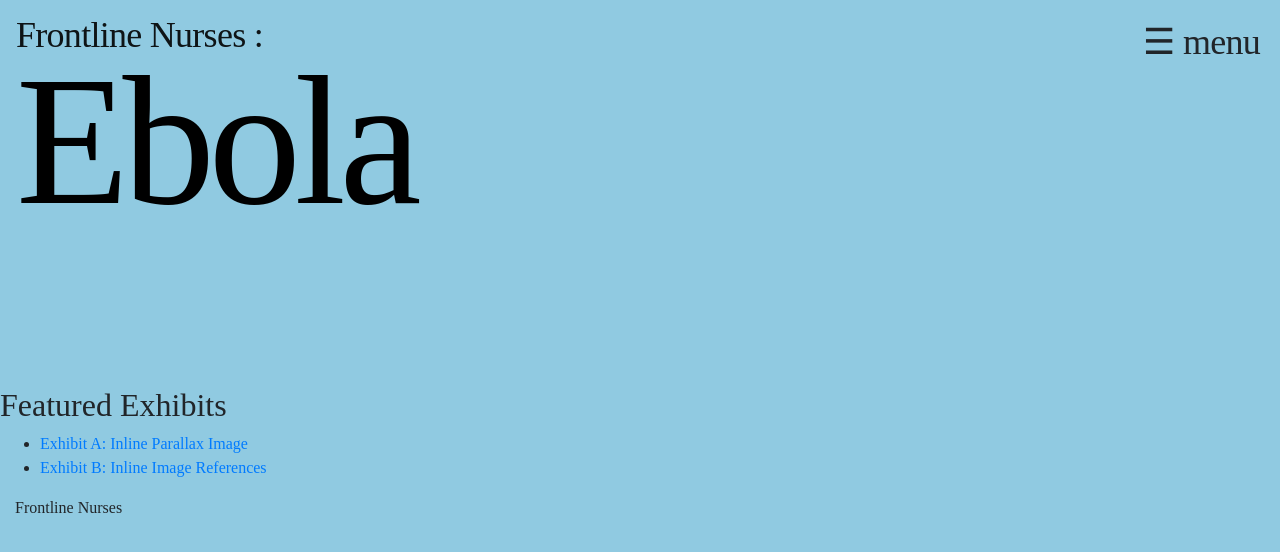
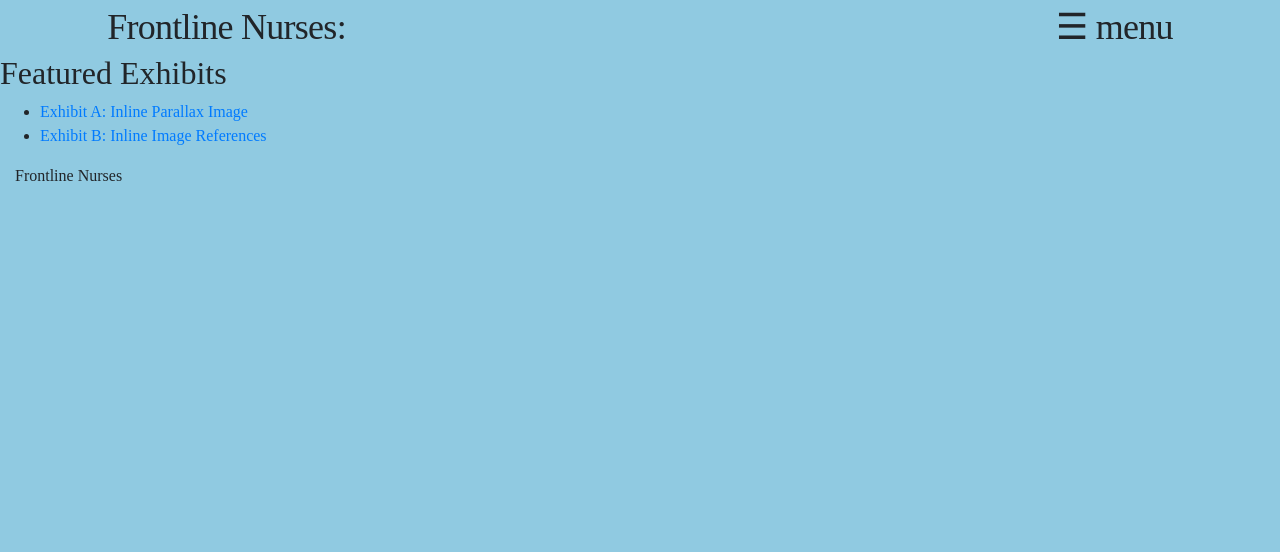
Before and after one commit to elotroalex/frontlines, a Jekyll site: the page built from pages/exhibits.md, in a window 1280 px wide. Shown: the top 552 px of the page. Built offline with Jekyll 4.4.1, drawn with Linux system fonts in a browser that asks for light colours; some web fonts are replaced.

Commit message:
incorporated bootstrap

```diff
--- a/_includes/head.html
+++ b/_includes/head.html
@@ -1,14 +1,12 @@
 <head>
   <meta http-equiv='Content-Type' content='text/html; charset=utf-8' />
-  <meta name="viewport" content="width=device-width, initial-scale=1">
+  <meta name="viewport" content="width=device-width, initial-scale=1.0">
   <title>
     {{ site.title }}{% if page.label %} | {{ page.label }}{% elsif page.title %} | {{ page.title }}{% endif %}
   </title>
-
   <link rel='canonical' href='{{ page.url | absolute_url }}'/>
   <link rel='icon' type='image/png' href="{{ 'img/logo.png' | absolute_url }}">
   <link rel='stylesheet' href="{{ '/assets/styles.css' | absolute_url }}"/>
-
   <script type='text/javascript' src="{{ '/assets/jquery-3.2.1.min.js' | absolute_url }}"></script>
   <noscript><p>Please enable JavaScript in your browser.</p></noscript>
 </head>
--- a/_includes/header.html
+++ b/_includes/header.html
@@ -1,24 +1,16 @@
-<nav id='wax-header' class='navbar navbar-expand-lg navbar-light'>
- <div class='wax-inline-container'>
-    <span class='navbar-brand'>{{ site.title | newline_to_br }} :</span>
-    <br>
-    <a class='navbar-subtitle' href="#" title="home">{{ site.subtitle | newline_to_br }}</a>
-
-    <!-- Sidebar -->
-
-  <div id="mySidenav" class="sidenav">
+<div class='header container'>
+  <!-- Title -->
+  <span class='header-title'>{{ site.title | newline_to_br }}:</span>
+  <!-- end Title -->
+  <!-- Sidebar -->
+  <nav id="drawerSidenav" class="sidenav">
     <a href="javascript:void(0)" class="closebtn" onclick="closeNav()">&times;</a>
     <a class="menu-item" href="#">Home</a>
     <a class="menu-item" href="#">Ebola</a>
     <a class="menu-item" href="#">Covid-19</a>
     <a class="menu-item" href="#">About</a>
     <a class="menu-item" href="#">Contact</a>
-  </div>
-
-
+  </nav>
   <span class="menu-button" style="cursor:pointer" onclick="openNav()" data-target='#wax-header-navbar' aria-controls='wax-header-navbar' aria-expanded='false' aria-label='navigation'>&#9776; menu</span>
-
-
-
-  </div>
- </nav>
+  <!-- End Sidebar -->
+</div>
--- a/_layouts/default.html
+++ b/_layouts/default.html
@@ -1,26 +1,22 @@
 <!DOCTYPE html>
 <html lang='en-us'>
   {% include head.html %}
-
   <body>
+    <div class="{{page.layout}}">
     <time datetime='{{ 'now' | date: '%Y-%m-%d %H:%M' }}'></time>
     {% include header.html %}
-
     {{ content }}
-
-  {% include footer.html %}
+    {% include footer.html %}
+    </div>
   </body>
-
   <script type='text/javascript' async defer src='{{ "/assets/bootstrap/bootstrap.min.js" | absolute_url }}'></script>
   <script type='text/javascript' async defer src='{{ "/assets/popper.min.js" | absolute_url }}'></script>
   <script>
     function openNav() {
-      document.getElementById("mySidenav").style.width = "40%";
+      document.getElementById("drawerSidenav").style.width = "40%";
     }
-
     function closeNav() {
-      document.getElementById("mySidenav").style.width = "0";
+      document.getElementById("drawerSidenav").style.width = "0";
     }
   </script>
-
 </html>
--- a/_sass/_frontlines.scss
+++ b/_sass/_frontlines.scss
@@ -9,61 +9,71 @@
   word-wrap: break-word;
 }
 
+.main {
+  background-color: #fff;
+  width: 100%
 
-.inline-container {
-  background-color: #fff;
 }
 
-.main-content {
-  padding: 2%;
-}
-
-
-//
+// General
 
 a {
 	text-decoration-thickness: 2px;
 }
 
-// Navbar
+// Header
 
+// .header {
+//   display: block;
+// }
 
-
-.navbar-brand, .menu-button {
+.header-title, .menu-button {
   font-style: normal;
   font-weight: normal;
   font-size: 36px;
-  line-height: 45px;
   /* identical to box height */
   letter-spacing: -0.02em;
 }
 
-.navbar-subtitle {
+.header-title {
+  padding-left: 2%;
+}
+
+.menu-button {
+  padding-right: 2%;
+}
+
+// Banners
+
+// .banner {
+//   padding: 0px 2% 20px 2%;
+// }
+
+.page-title-link {
   font-style: normal;
   font-weight: normal;
   font-size: 185px;
-  line-height: 155px;
+  // line-height: 155px;
   /* or 62% */
   letter-spacing: -0.035em;
   color: $text-color;
-  margin-bottom: 160px;
-  display: block;
 }
 
-// Banner
-
-.banner-text {
-	width: 45%;
-	margin-left: 2%;
+.banner-text-bottom-left {
 }
 
-.banner-image {
+.banner-image-right {
   background-position: 36% 51%;
   height: 500px !important;
-  position: absolute;
-  top: 80px;
-  right: 20px;
-  width: 50%;
+  overflow-x: hidden;
+}
+
+  /* For mobile phones: */
+
+@media only screen and (max-width:620px) {
+  .banner-text-bottom-left, .banner-image-right {
+    width:100%;
+  }
 }
 
 
@@ -74,7 +84,7 @@
   height: 100%;
   width: 0;
   position: fixed;
-  z-index: 1;
+  z-index: 5;
   top: 0;
   right: 0;
   background-color: #fff;
@@ -84,9 +94,7 @@
 }
 
 .menu-button {
-  position: absolute;
-  top: 20px;
-  right: 20px;
+  float: right;
 }
 
 .sidenav a {
@@ -112,12 +120,14 @@
 .sidenav .closebtn {
   position: absolute;
   top: 0;
-  right: 25px;
-  font-size: 4rem;
+  right: 20px;
+  font-size: 5rem;
   margin-left: 50px;
+  margin-top: -2rem;
+
 }
 
 @media screen and (max-height: 450px) {
-  .sidenav {padding-top: 15px;}
+  .sidenav {padding-top: 10px;}
   .sidenav a {font-size: 18px;}
 }
```
Also changed, not shown: _layouts/home.html (+16 -14 lines), index.md (+1 -0 lines).
